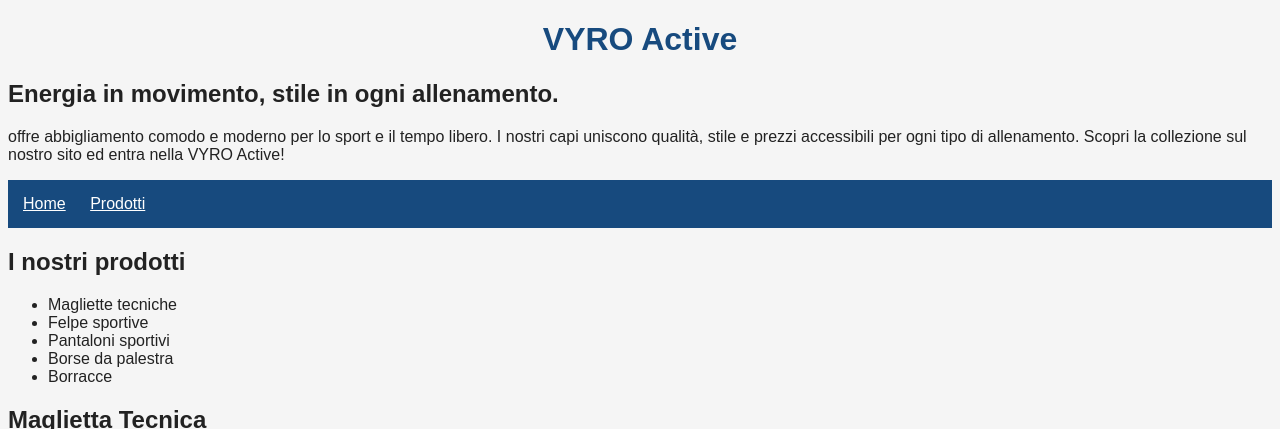
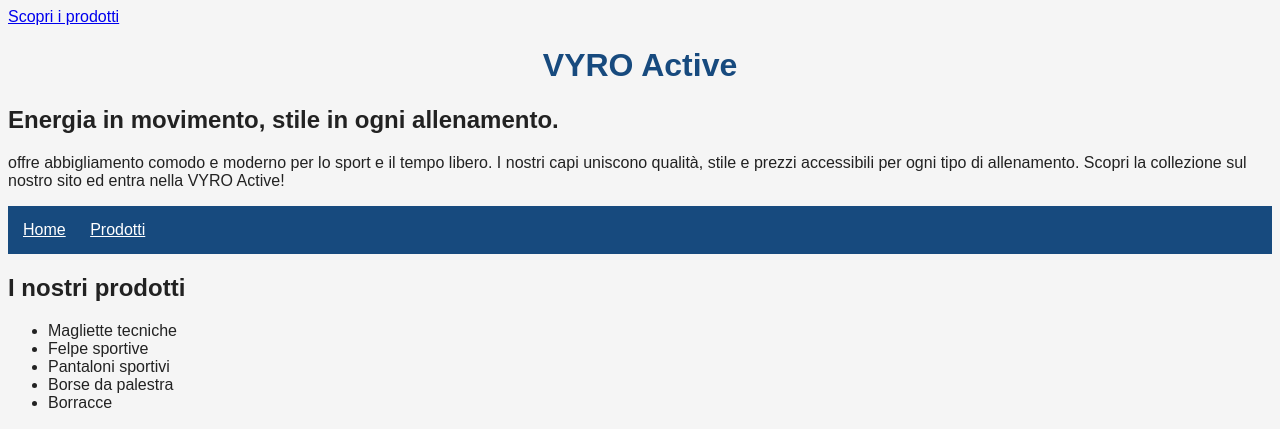
Before and after one commit to gste8888-droid/sito-web-4asco, a plain HTML site: page index.html in a window 1280 px wide. Shown: the top 429 px of the page. Drawn offline with Linux system fonts and the light colour scheme.

Commit message:
Update index.html

```diff
--- a/index.html
+++ b/index.html
@@ -5,6 +5,7 @@
 	<meta charset="UTF-8">
 	<title>Il mio negozio</title>
 </head>
+	<a class="pulsante" href="prodotti.html">Scopri i prodotti</a>
 <h1>VYRO Active</h1>
 
     <h2>Energia in movimento, stile in ogni allenamento.</h2>
```
